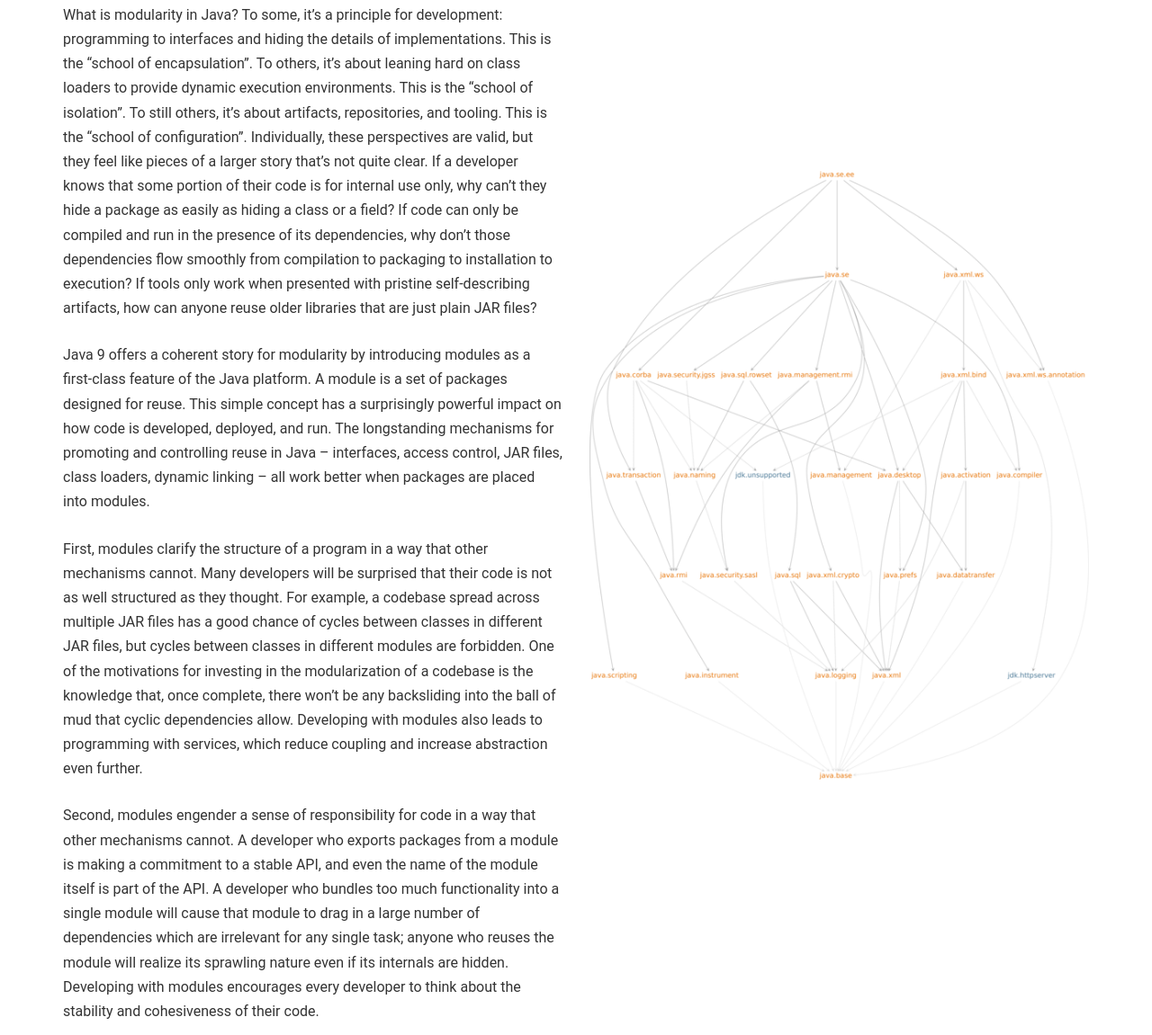
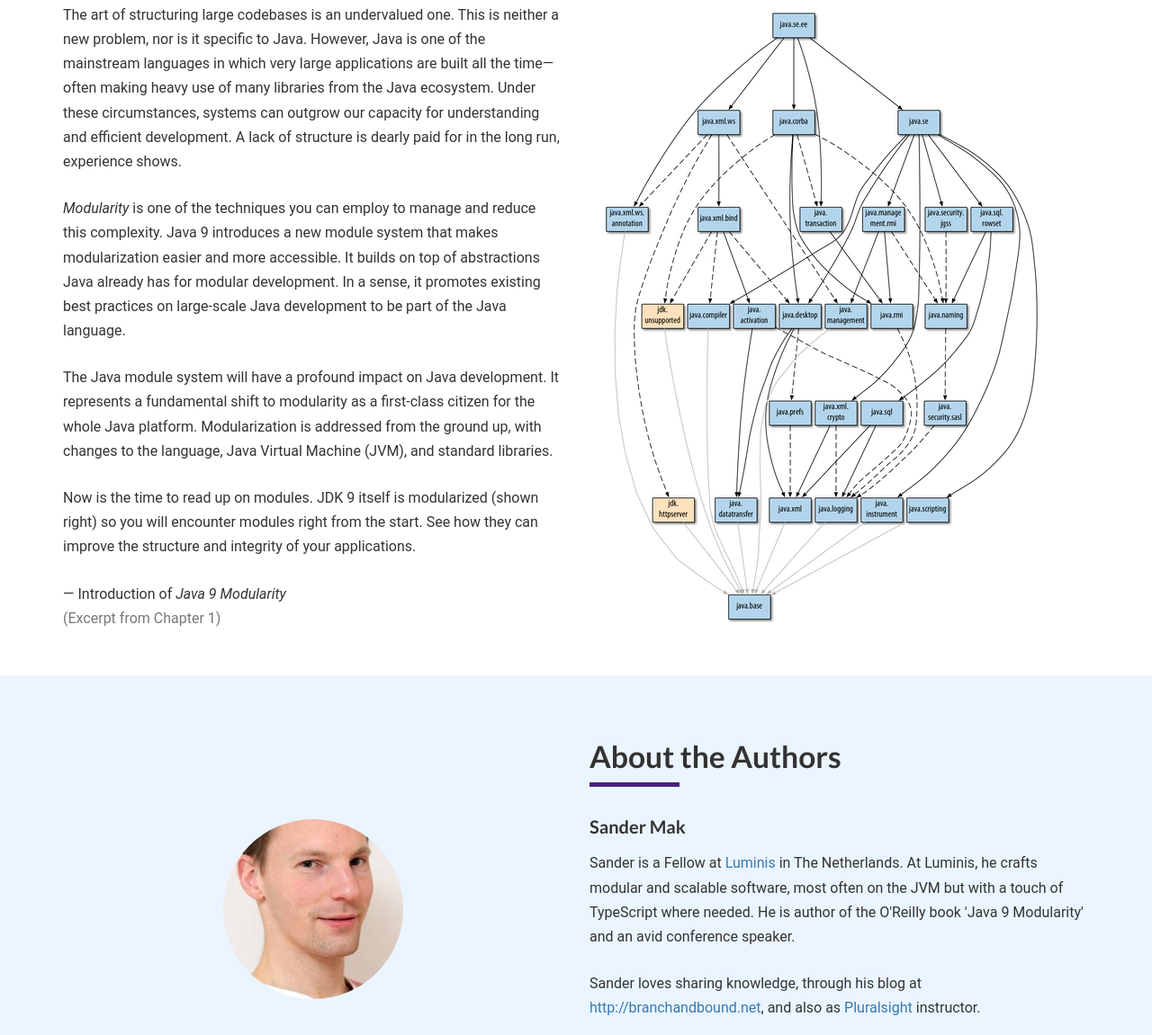
Before and after one commit to java9-modularity/java9-modularity.github.io, a plain HTML site: page index.html in a window 1280 px wide. Shown: the part 2441-3592 px from the top of the page at 90% size. Drawn offline with Linux system fonts and the light colour scheme.

Commit message:
Different image and text for 'why modules'

```diff
--- a/index.html
+++ b/index.html
@@ -165,18 +165,33 @@
 			<div class="row">
 				<div class="description-left col-sm-offset-1 col-sm-10 col-md-offset-0 col-md-6 wow fadeInLeft" data-wow-delay=".2s">
 					<h2 class="page-header page-header-left">Why Modules?<h2>
-						<p>What is modularity in Java? To some, it’s a principle for development: programming to interfaces and hiding the details of implementations. This is the “school of encapsulation”. To others, it’s about leaning hard on class loaders to provide dynamic execution environments. This is the “school of isolation”. To still others, it’s about artifacts, repositories, and tooling. This is the “school of configuration”. Individually, these perspectives are valid, but they feel like pieces of a larger story that’s not quite clear. If a developer knows that some portion of their code is for internal use only, why can’t they hide a package as easily as hiding a class or a field? If code can only be compiled and run in the presence of its dependencies, why don’t those dependencies flow smoothly from compilation to packaging to installation to execution? If tools only work when presented with pristine self-describing artifacts, how can anyone reuse older libraries that are just plain JAR files?</p>
 
-						<p>Java 9 offers a coherent story for modularity by introducing modules as a first-class feature of the Java platform. A module is a set of packages designed for reuse. This simple concept has a surprisingly powerful impact on how code is developed, deployed, and run. The longstanding mechanisms for promoting and controlling reuse in Java – interfaces, access control, JAR files, class loaders, dynamic linking – all work better when packages are placed into modules.</p>
 
-						<p>First, modules clarify the structure of a program in a way that other mechanisms cannot. Many developers will be surprised that their code is not as well structured as they thought. For example, a codebase spread across multiple JAR files has a good chance of cycles between classes in different JAR files, but cycles between classes in different modules are forbidden. One of the motivations for investing in the modularization of a codebase is the knowledge that, once complete, there won’t be any backsliding into the ball of mud that cyclic dependencies allow. Developing with modules also leads to programming with services, which reduce coupling and increase abstraction even further.</p>
+						<p>The art of structuring large codebases is an undervalued one. This is neither a new
+problem, nor is it specific to Java. However, Java is one of the mainstream languages
+in which very large applications are built all the time—often making heavy use of
+many libraries from the Java ecosystem. Under these circumstances, systems can outgrow
+our capacity for understanding and efficient development. A lack of structure is
+dearly paid for in the long run, experience shows.</p>
 
-						<p>Second, modules engender a sense of responsibility for code in a way that other mechanisms cannot. A developer who exports packages from a module is making a commitment to a stable API, and even the name of the module itself is part of the API. A developer who bundles too much functionality into a single module will cause that module to drag in a large number of dependencies which are irrelevant for any single task; anyone who reuses the module will realize its sprawling nature even if its internals are hidden. Developing with modules encourages every developer to think about the stability and cohesiveness of their code.</p>
-						<p>&mdash; <i>Alex Buckley</i>, Oracle Platform Team<br>
-							<span class="text-muted">(Excerpt from the foreword of Java 9 Modularity.)<span></p>
+						<p><em>Modularity</em> is one of the techniques you can employ to manage and reduce this complexity.
+Java 9 introduces a new module system that makes modularization easier and
+more accessible. It builds on top of abstractions Java already has for modular development.
+In a sense, it promotes existing best practices on large-scale Java development
+to be part of the Java language.</p>
+
+						<p>The Java module system will have a profound impact on Java development. It represents
+a fundamental shift to modularity as a first-class citizen for the whole Java platform.
+Modularization is addressed from the ground up, with changes to the language,
+Java Virtual Machine (JVM), and standard libraries.</p>
+
+						<p>Now is the time to read up on modules. JDK 9 itself is modularized (shown right) so you will encounter modules right from the start.
+							See how they can improve the structure and integrity of your applications.</p>
+						<p>&mdash; Introduction of <i>Java 9 Modularity</i><br>
+							<span class="text-muted">(Excerpt from Chapter 1)<span></p>
 				</div>
 				<div class="description-right col-sm-offset-1 col-sm-10 col-md-offset-0 col-md-6">
-					<a id="modulegraph" href="img/java.se.ee.dot.png" target="_blank"><img src="img/java.se.ee.small.dot.png" title="Subset of JDK 9 module graph (click to enlarge)" alt="Subset of JDK 9 module graph" class="img-responsive wow fadeInRight" data-wow-delay=".2s"></a>
+					<a id="modulegraph" href="img/java.se.ee.png" target="_blank"><img src="img/java.se.ee.small.png" title="Subset of JDK 9 module graph (click to enlarge)" alt="Subset of JDK 9 module graph" class="img-responsive wow fadeInRight" data-wow-delay=".2s"></a>
 				</div>
 			</div>
 		</div>
@@ -223,7 +238,7 @@
 				<div class="col-sm-offset-1 col-sm-10 col-lg-offset-2 col-lg-8">
 					<div class="owl-carousel feedback-carousel prime-theme">
 						<div class="item">
-							<p>Modularisation is <b>hard</b>. Luckily I've been able to use Paul and Sander's book as my guide for writing my Java 9 tutorials, talks and converting jClarity's applications to use Java's new modular system. I'm buying a copy for all the engineering team at jClarity, it's that good!</p>
+							<p>Modularization is <b>hard</b>. Luckily I've been able to use Paul and Sander's book as my guide for writing my Java 9 tutorials, talks, and converting jClarity's applications to use Java's new modular system. I'm buying a copy for all the engineering team at jClarity, it's that good!</p>
 							<div class="feedback-carousel-avatar">
 								<img src="img/martijnverburg.png" alt="Avatar" class="img-circle">
 							</div>
--- a/scss/style.scss
+++ b/scss/style.scss
@@ -475,7 +475,7 @@ img, svg {
 	background: $bg-light;
 	img {
 
-		margin-top: 20em;
+		margin-top: 10em;
 
 	}
 	p {
```
Also changed, not shown: css/style.css, img/java.se.ee.png (added), img/java.se.ee.small.dot.png (deleted), img/java.se.ee.small.png (added), 1 other file.
